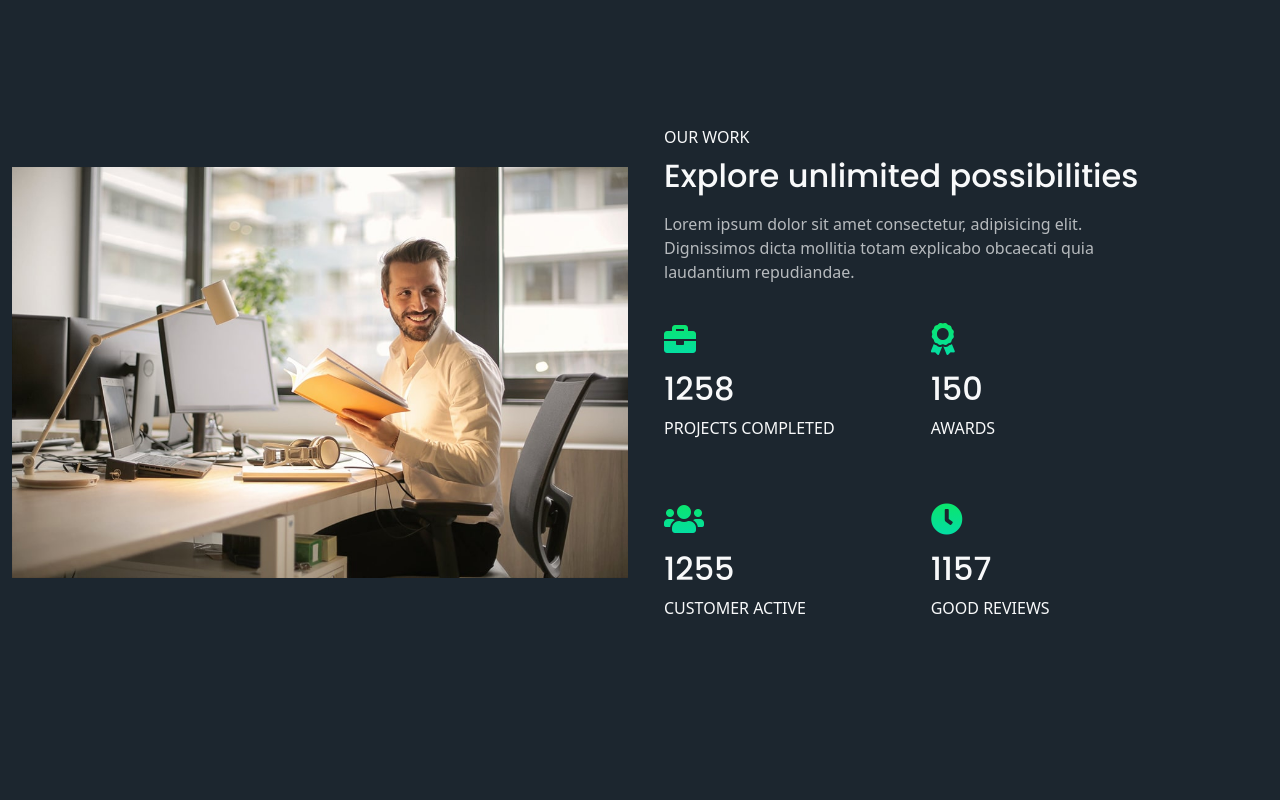
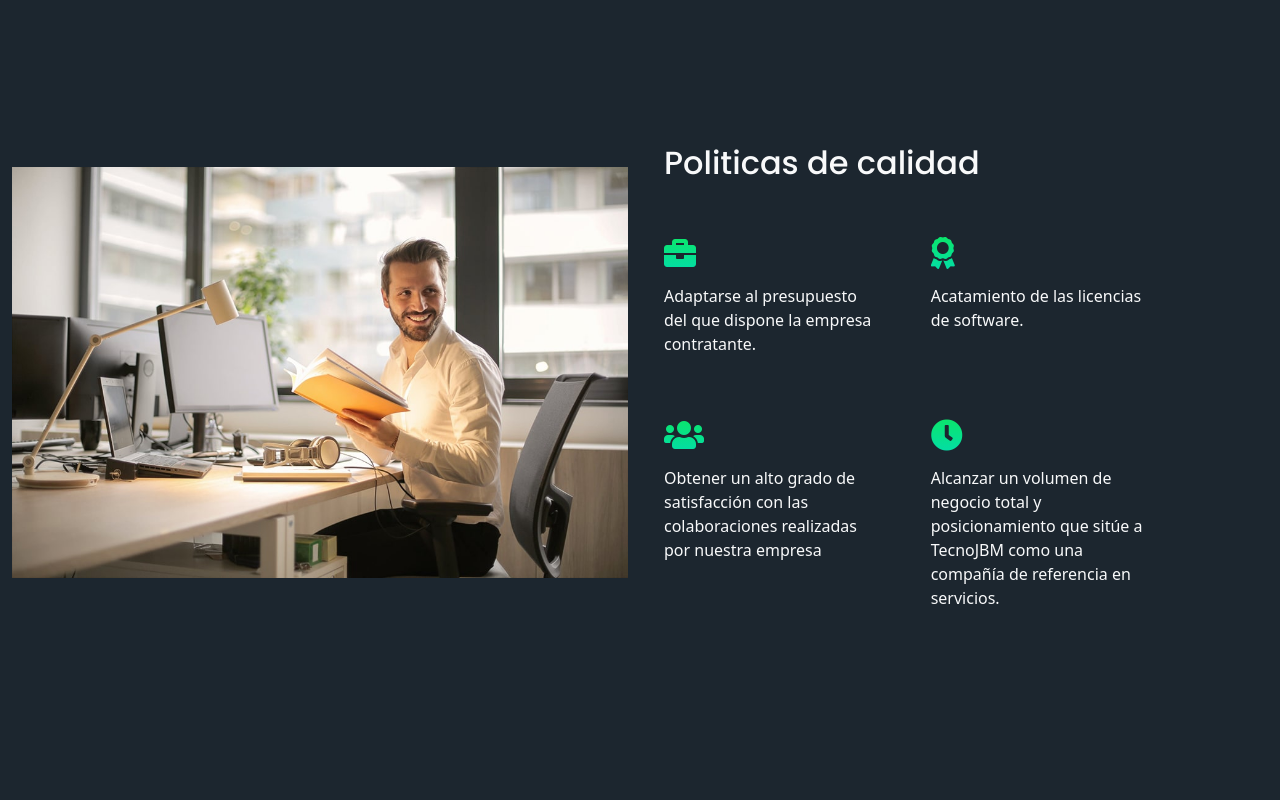
Before and after one commit to raigormax37417/TecnmJBM, a plain HTML site: page public/index.html in a window 1280 px wide. Shown: the part 3880-4680 px from the top of the page. Drawn offline with Linux system fonts and the light colour scheme.

Commit message:
politicas

```diff
--- a/public/index.html
+++ b/public/index.html
@@ -288,31 +288,33 @@
                 <div class="col-lg-5 d-flex align-items-center px-4 py-3" data-aos="">
                     <div class="row">
                         <div class="text-center text-lg-start py-4 pt-lg-0">
-                            <p>OUR WORK</p>
-                            <h2 class="py-2">Explore unlimited possibilities</h2>
-                            <p class="para-light">Lorem ipsum dolor sit amet consectetur, adipisicing elit. Dignissimos dicta mollitia totam explicabo obcaecati quia laudantium repudiandae.</p>
+
+                            <h2 class="py-2">Politicas de calidad</h2>
+
                         </div>
                         <div class="container" data-aos="fade-up">
                             <div class="row g-5">
                                 <div class="col-6 text-start" >
                                     <i class="fas fa-briefcase fa-2x text-start"></i>
-                                    <h2 class="purecounter" data-purecounter-start="0" data-purecounter-end="1258" data-purecounter-duration="3">1</h2>
-                                    <p>PROJECTS COMPLETED</p>
+
+                                    <p>Adaptarse al presupuesto del que dispone la empresa contratante.</p>
                                 </div>
                                 <div class="col-6" >
                                     <i class="fas fa-award fa-2x"></i>
-                                    <h2 class="purecounter" data-purecounter-start="0" data-purecounter-end="150" data-purecounter-duration="3">1</h2>
-                                    <p>AWARDS</p>
+
+                                    <p>Acatamiento de las licencias de software. </p>
                                 </div>
                                 <div class="col-6">
                                     <i class="fas fa-users fa-2x"></i>
-                                    <h2 class="purecounter" data-purecounter-start="0" data-purecounter-end="1255" data-purecounter-duration="3">1</h2>
-                                    <p>CUSTOMER ACTIVE</p>
+
+                                    <p>Obtener un alto grado de satisfacción con
+                                        las colaboraciones realizadas por nuestra empresa</p>
                                 </div>
                                 <div class="col-6">
                                     <i class="fas fa-clock fa-2x"></i>
-                                    <h2 class="purecounter" data-purecounter-start="0" data-purecounter-end="1157" data-purecounter-duration="3">1</h2>
-                                    <p>GOOD REVIEWS</p>
+
+                                    <p>Alcanzar un volumen de negocio total y posicionamiento que sitúe a TecnoJBM
+                                         como una compañía de referencia en servicios.</p>
                                 </div>
                             </div>
                         </div> <!-- end of container -->
@@ -515,7 +517,7 @@
                     <div class="d-flex align-items-center">
                         <h4 class="">TecnoJBM</h4>
                     </div>
-                    <p class="py-3 para-light">Lorem ipsum dolor sit amet consectetur adipisicing elit. Minus animi repudiandae explicabo esse maxime, impedit rem voluptatibus amet error quas.</p>
+
                     <div class="d-flex">
                         <div class="me-3">
                             <a href="https://www.facebook.com/Tecnojbm-101108429203897" target="_blank">
```
